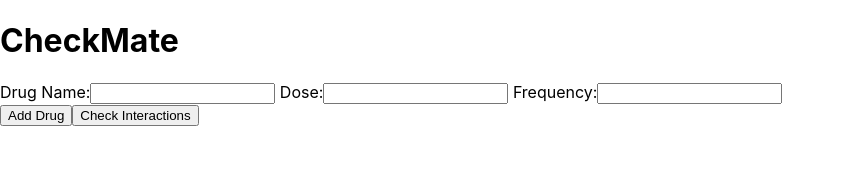
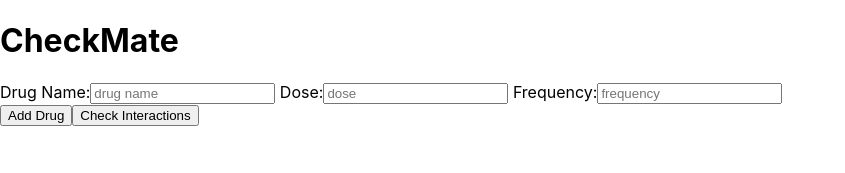
Before and after one commit to abbychoii/checkmate, a React (Create React App) app in the folder checkmate-frontend/: page / in a window 1280 px wide. Shown: the top 173 px of the page, without its empty margins (0-845 px from the left). Built offline with nearby package versions, Linux system fonts and the light colour scheme.

Commit message:
create function for getting rxcuis from drug names

```diff
--- a/checkmate-frontend/src/App.js
+++ b/checkmate-frontend/src/App.js
@@ -1,12 +1,44 @@
 import AddDrugForm from "./components/AddDrugForm";
+import axios from "axios";
+import { useState } from "react";
 
 function App() {
+  const [currentData, setCurrentData] = useState({
+    rxCUIs: [],
+    interactions: [],
+  });
 
+  const getRxCUIs = (formData) => {
+    console.log("getRxCUIs called");
+    console.log(formData);
+    const newRxCUIs = [];
+    for (const drugInfo of formData) {
+      axios
+        .get(`https://rxnav.nlm.nih.gov/REST/rxcui.json?name=${drugInfo.drug}`)
+        .then((response) => {
+          // console.log(response.data);
+          if (Object.keys(response.data.idGroup).length > 0) {
+            newRxCUIs.push(parseInt(response.data.idGroup.rxnormId[0]));
+          } else {
+            const errorMessage = `${drugInfo.drug} does not exist.`;
+            // console.log(errorMessage);
+            alert(errorMessage);
+          }
+        })
+        .catch((error) => {
+          console.log(error);
+        });
+    }
+    const newCurrentData = { ...currentData, rxCUIs: newRxCUIs };
+    setCurrentData(newCurrentData);
+  };
 
   return (
     <div className="App">
-      <header><h1>CheckMate</h1></header>
-      <AddDrugForm></AddDrugForm>
+      <header>
+        <h1>CheckMate</h1>
+      </header>
+      <AddDrugForm getRxCUIs={getRxCUIs}></AddDrugForm>
     </div>
   );
 }
--- a/checkmate-frontend/src/components/AddDrugForm.js
+++ b/checkmate-frontend/src/components/AddDrugForm.js
@@ -1,57 +1,90 @@
 import React from "react";
-import { useState } from "react"
+import { useState } from "react";
 
 const INITIAL_FORM_DATA = {
   drug: "",
   dose: "",
-  frequency: ""
-}
+  frequency: "",
+};
 
-const AddDrugForm = () => {
+const AddDrugForm = ({ getRxCUIs }) => {
   const [formData, setFormData] = useState([INITIAL_FORM_DATA]);
-  console.log(formData)
+  // console.log(formData);
 
   const handleChange = (i, e) => {
     let newFormData = [...formData];
-    console.log(e)
-    console.log(e.target)
+    // console.log(e);
+    // console.log(e.target);
     newFormData[i][e.target.name] = e.target.value;
     setFormData(newFormData);
-  }
+  };
 
   const addFormFields = () => {
-    setFormData([...formData, {drug: "", dose:"", frequency:""}])
-  }
+    setFormData([...formData, { drug: "", dose: "", frequency: "" }]);
+  };
 
   const removeFormData = (i) => {
     let newFormData = [...formData];
-    newFormData.splice(i,1);
-    setFormData(newFormData)
-  }
+    newFormData.splice(i, 1);
+    setFormData(newFormData);
+  };
 
   const handleSubmit = (event) => {
     event.preventDefault();
-    alert(JSON.stringify(formData));
-  }
+    getRxCUIs(formData);
+    // alert(JSON.stringify(formData));
+  };
 
   return (
     <form>
-    {formData.map((element,index) => {
+      {formData.map((element, index) => {
         return (
           <div className="inline-form" key={index}>
             <label htmlFor="drug"> Drug Name:</label>
-        <input type="text" id="drug" name="drug" value={element.drug || ""} onChange={e => handleChange(index,e)}/>
+            <input
+              type="text"
+              id="drug"
+              name="drug"
+              value={element.drug || ""}
+              placeholder="drug name"
+              onChange={(e) => handleChange(index, e)}
+            />
             <label htmlFor="dose"> Dose:</label>
-        <input type="text" id="dose" name="dose" value={element.dose || ""} onChange={e => handleChange(index,e)}/>
+            <input
+              type="text"
+              id="dose"
+              name="dose"
+              value={element.dose || ""}
+              placeholder="dose"
+              onChange={(e) => handleChange(index, e)}
+            />
             <label htmlFor="freq"> Frequency:</label>
-        <input type="text" id="freq" name="frequency" value={element.frequency || ""} onChange={e => handleChange(index,e)}/>
-        { index ? <button type="button" className="button remove" onClick= {() => removeFormData(index)}>X</button> : null}
+            <input
+              type="text"
+              id="freq"
+              name="frequency"
+              value={element.frequency || ""}
+              placeholder="frequency"
+              onChange={(e) => handleChange(index, e)}
+            />
+            {index ? (
+              <button
+                type="button"
+                className="button remove"
+                onClick={() => removeFormData(index)}
+              >
+                X
+              </button>
+            ) : null}
           </div>
-    )})}
-    <button type="button" onClick={() => addFormFields()}>Add Drug</button>
+        );
+      })}
+      <button type="button" onClick={() => addFormFields()}>
+        Add Drug
+      </button>
       <input type="submit" value="Check Interactions" onClick={handleSubmit} />
     </form>
-  )
-  }
+  );
+};
 
-export default AddDrugForm
+export default AddDrugForm;
```
Lines whose indentation alone changed are shown as unchanged.
